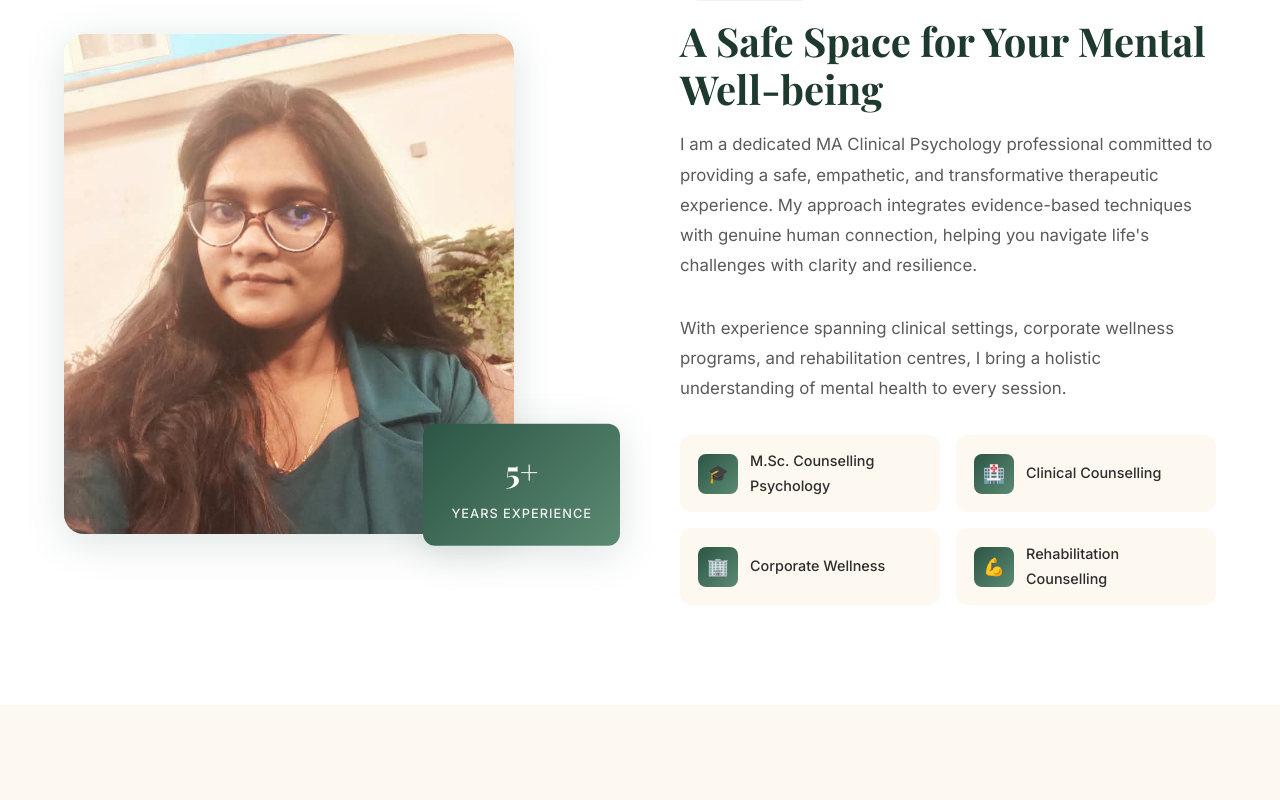
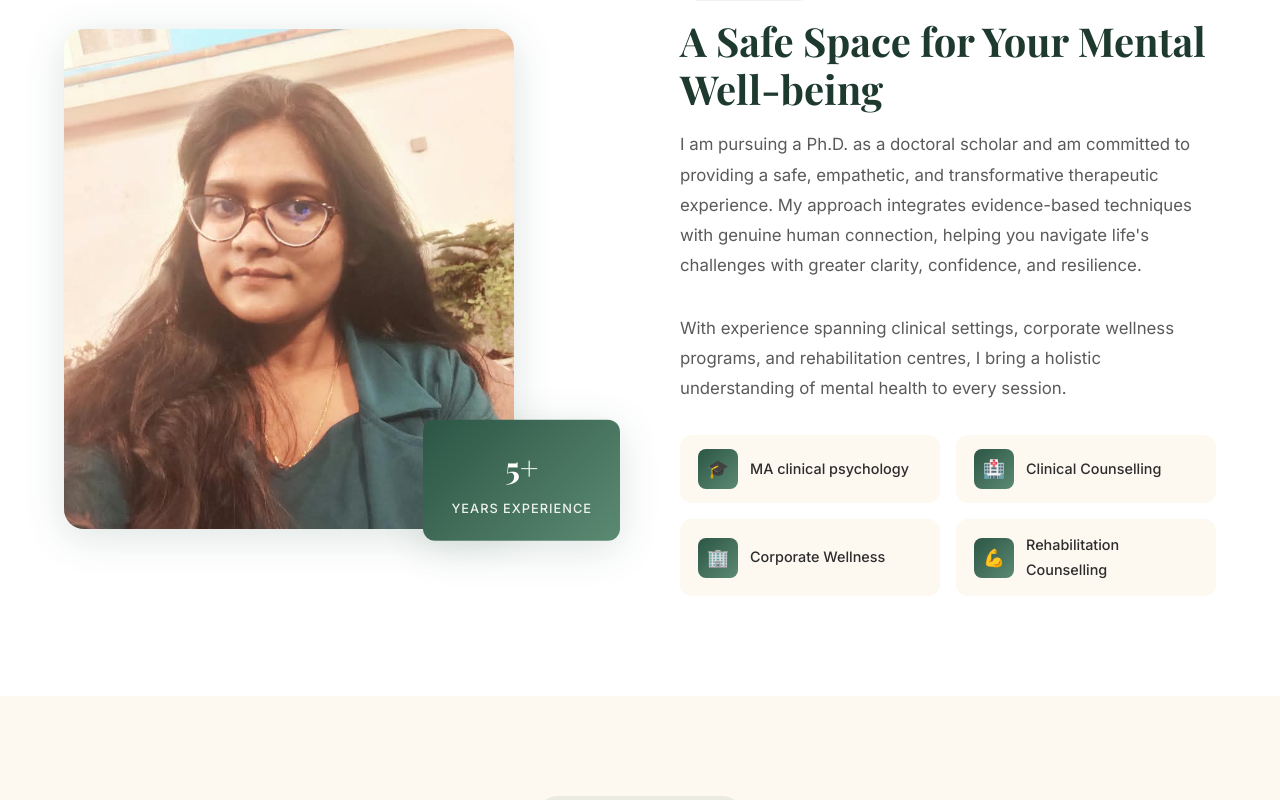
Before and after one commit to bhargavvaddepalli/psychology, a Next.js app: page / in a window 1280 px wide. Shown: the part 1180-1980 px from the top of the page. Built offline with nearby package versions, Linux system fonts and the light colour scheme; a web font is replaced by a local one.

Commit message:
Connect booking form to email contact

```diff
--- a/src/app/components/BookingForm.js
+++ b/src/app/components/BookingForm.js
@@ -25,7 +25,7 @@ export default function BookingForm() {
       `Name: ${formData.name}\nEmail: ${formData.email}\nPhone: ${formData.phone}\nPreferred Language: ${formData.language}\nMode: ${formData.mode}\nPreferred Date/Time: ${formData.datetime}\n\nReason for Consultation:\n${formData.reason}`
     );
 
-    window.open(`mailto:lathavasantha49@gmail.com?subject=${subject}&body=${body}`, '_blank');
+    window.location.href = `mailto:lathavasantha49@gmail.com?subject=${subject}&body=${body}`;
 
     setSubmitted(true);
     setTimeout(() => setSubmitted(false), 4000);
--- a/src/app/page.js
+++ b/src/app/page.js
@@ -135,11 +135,7 @@ export default function Home() {
               A Safe Space for Your Mental Well-being
             </h2>
             <p className="about-text">
-              I am a dedicated MA Clinical Psychology professional committed to providing a
-              safe, empathetic, and transformative therapeutic experience. My
-              approach integrates evidence-based techniques with genuine human
-              connection, helping you navigate life&apos;s challenges with clarity
-              and resilience.
+              I am pursuing a Ph.D. as a doctoral scholar and am committed to providing a safe, empathetic, and transformative therapeutic experience. My approach integrates evidence-based techniques with genuine human connection, helping you navigate life's challenges with greater clarity, confidence, and resilience.
             </p>
             <p className="about-text">
               With experience spanning clinical settings, corporate wellness
@@ -151,7 +147,7 @@ export default function Home() {
               <div className="qualification-item">
                 <div className="qualification-icon">🎓</div>
                 <span className="qualification-text">
-                  M.Sc. Counselling Psychology
+                  MA clinical psychology
                 </span>
               </div>
               <div className="qualification-item">
@@ -444,7 +440,7 @@ export default function Home() {
                 <div>
                   <div className="booking-contact-label">Email</div>
                   <div className="booking-contact-value">
-                    lathavasantha49@gmail.com
+                    <a href="mailto:lathavasantha49@gmail.com">lathavasantha49@gmail.com</a>
                   </div>
                 </div>
               </div>
```
